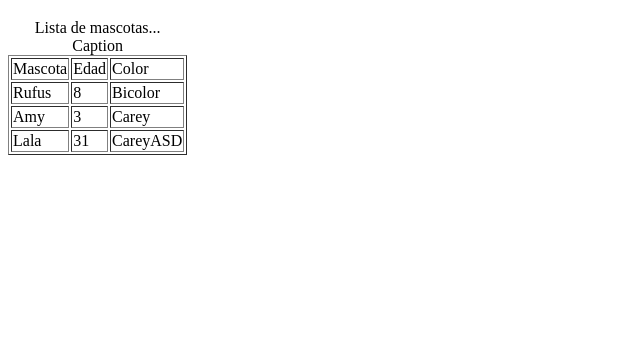
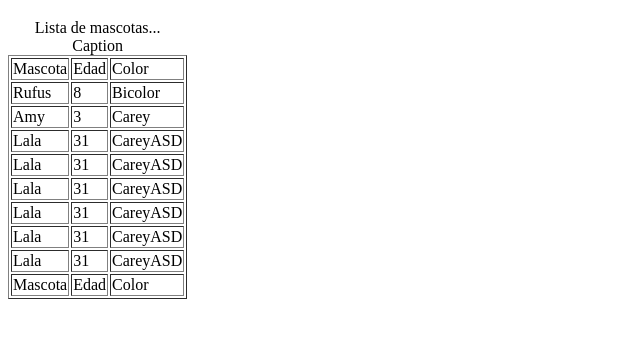
Before and after one commit to Danielacvd/basic-front, a plain HTML site: page Tablas/tablas1.html in a window 1280 px wide. Shown: the part 61-398 px from the top of the page, without its empty margins (0-640 px from the left). Drawn offline with Linux system fonts and the light colour scheme.

Commit message:
ADD: Tablas: thead, tbody, tfoot

```diff
--- a/Tablas/tablas1.html
+++ b/Tablas/tablas1.html
@@ -10,11 +10,21 @@
     <h1>Tablas 1</h1>
     <table border="1">
         <caption>Lista de mascotas... Caption</caption>
+        <thead>
             <tr>
                 <td>Mascota</td>
                 <td>Edad</td>
                 <td>Color</td>
             </tr>
+        </thead>
+        <tfoot>
+            <tr>
+                <td>Mascota</td>
+                <td>Edad</td>
+                <td>Color</td>
+            </tr>
+        </tfoot>
+        <tbody>
             <tr>
                 <td>Rufus</td>
                 <td>8</td>
@@ -30,6 +40,34 @@
                 <td>31</td>
                 <td>CareyASD</td>
             </tr>
+            <tr>
+                <td>Lala</td>
+                <td>31</td>
+                <td>CareyASD</td>
+            </tr>
+            <tr>
+                <td>Lala</td>
+                <td>31</td>
+                <td>CareyASD</td>
+            </tr>
+            <tr>
+                <td>Lala</td>
+                <td>31</td>
+                <td>CareyASD</td>
+            </tr>
+            <tr>
+                <td>Lala</td>
+                <td>31</td>
+                <td>CareyASD</td>
+            </tr>
+            <tr>
+                <td>Lala</td>
+                <td>31</td>
+                <td>CareyASD</td>
+            </tr>
+        </tbody>
+
+
     </table>
 </body>
 </html>
```
Also changed, not shown: 1 other file. Lines whose indentation alone changed are shown as unchanged.
